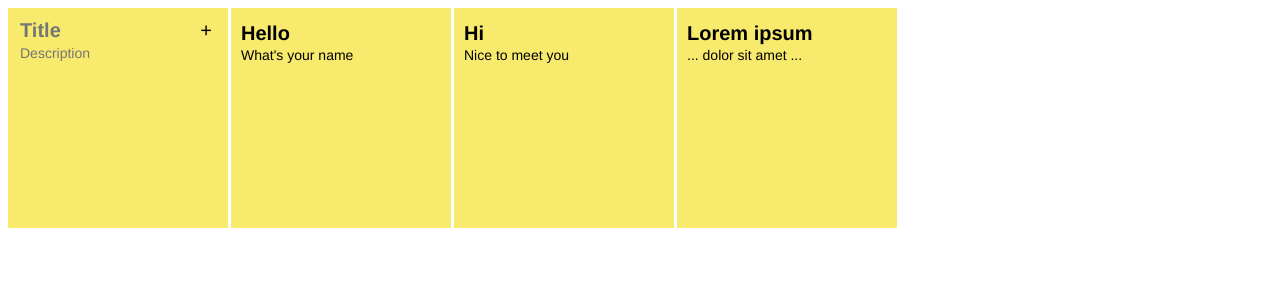
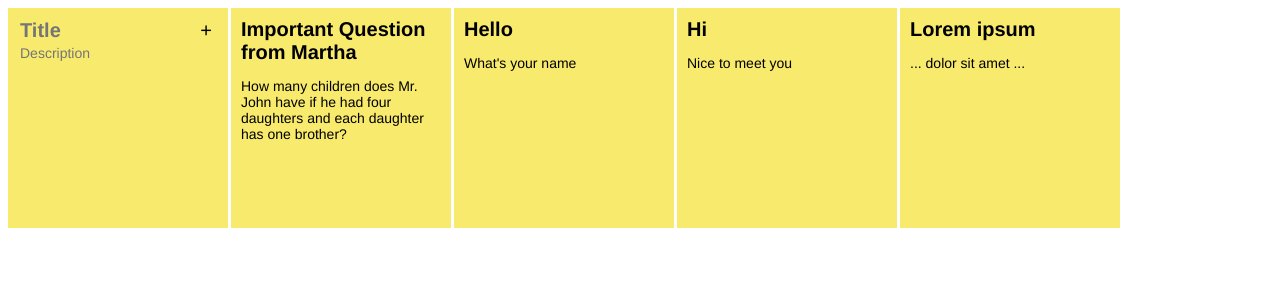
Before and after one commit to daimessdn/mynote, a React (Create React App) app: page / in a window 1280 px wide. Shown: the top 300 px of the page. Built offline with nearby package versions, Linux system fonts and the light colour scheme.

Commit message:
added another card and customized some CSS...

```diff
--- a/src/App.js
+++ b/src/App.js
@@ -15,6 +15,10 @@ function App() {
           <textarea name="desc" placeholder="Description"></textarea>
         </form>
       </div>
+      <Card
+        title="Important Question from Martha"
+        desc="How many children does Mr. John have if he had four daughters and each daughter has one brother?"
+      />
       <Card title="Hello" desc="What's your name" />
       <Card title="Hi" desc="Nice to meet you" />
       <Card title="Lorem ipsum" desc="... dolor sit amet ..." />
--- a/src/index.css
+++ b/src/index.css
@@ -17,7 +17,6 @@ h1 {
 
 .card {
 	background-color: rgb(248, 234, 109);
-	line-height: 0.5;
 	width: 200px;
 	height: 200px;
 	padding: 10px;
@@ -25,7 +24,7 @@ h1 {
 }
 
 .card h1 {
-	margin-top: 10px;
+	margin-top: 0px;
 }
 
 .card-group {
```
